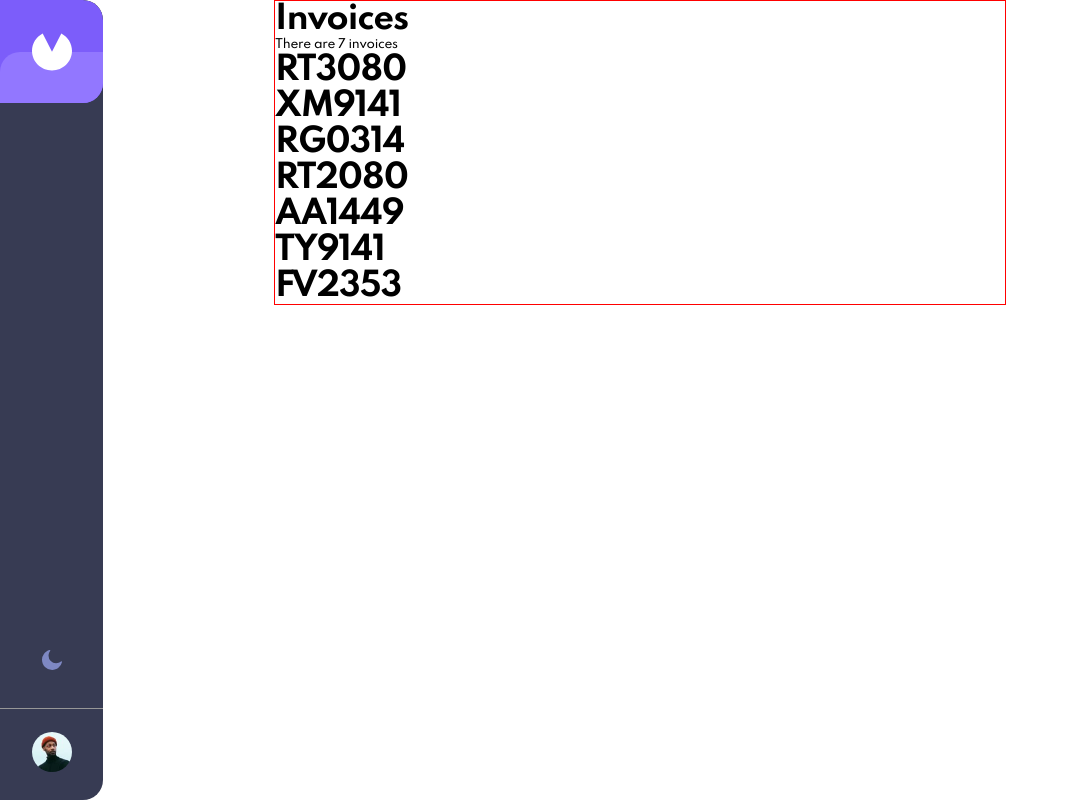
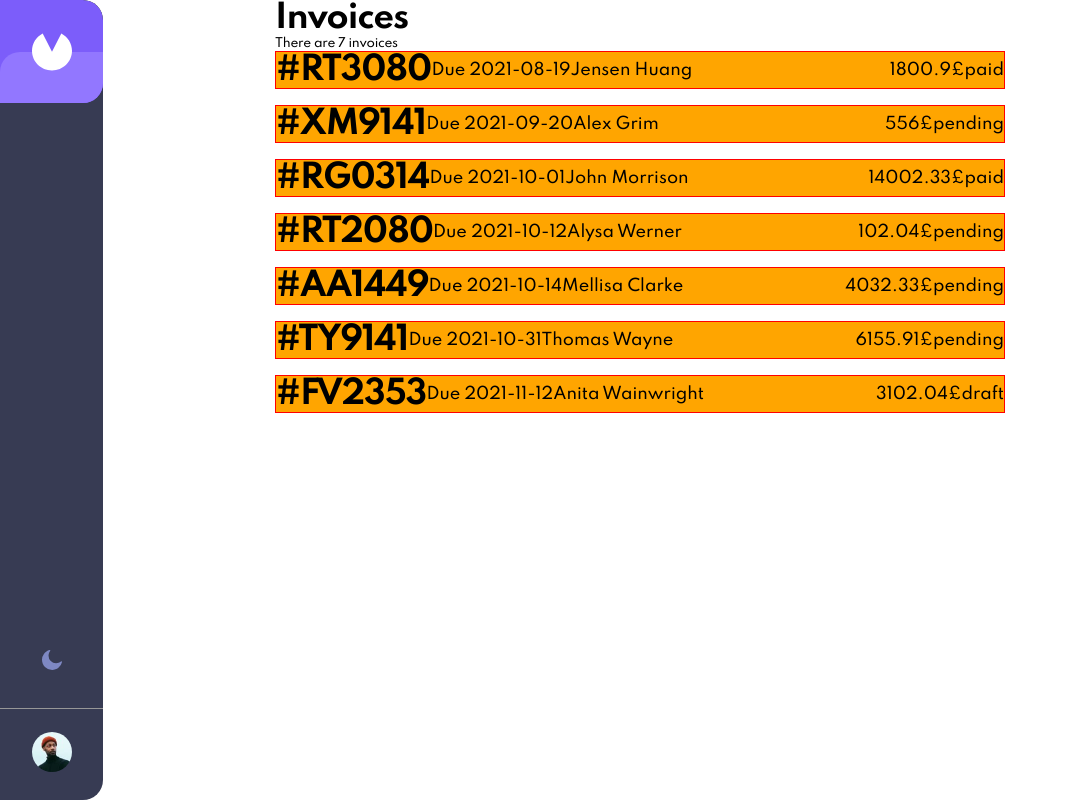
Before and after one commit to nlukic97/react-invoice-app, a React (Create React App) app: page / in a window 1280 px wide. Shown: the whole page, without its empty margins (0-1069 px from the left). Built offline with nearby package versions, Linux system fonts and the light colour scheme.

Commit message:
styling of the invoice lists

```diff
--- a/src/App.js
+++ b/src/App.js
@@ -22,7 +22,6 @@ function App() {
   return (
     <div className='App'>
       <Sidebar />
-
       <Invoices invoices={data} />
     </div>
   );
--- a/src/components/Invoice.js
+++ b/src/components/Invoice.js
@@ -1,7 +1,16 @@
 const Invoice = ({data}) => {
+    console.log(data)
     return (
-        <div>
-            <h1>{data.id}</h1>
+        <div className="_invoice_list_item">
+            <div className="left">
+                <h1>#{data.id}</h1>
+                <span>Due {data.paymentDue}</span>
+                <span>{data.clientName}</span>
+            </div>
+            <div className="right">
+                <span>{data.total}&#163;</span>
+                <span>{data.status}</span>
+            </div>
         </div>
     )
 }
--- a/src/components/Invoices.js
+++ b/src/components/Invoices.js
@@ -16,7 +16,11 @@ const Invoices = ({invoices}) => {
             <h1>Invoices</h1>
             <p className='body-1'>{message}</p>
 
-            {invoices.map(invoice=> <Invoice data={invoice} key={invoice.id} /> )}
+            <div className="invoice_items_list">
+                {invoices.map(invoice=> {
+                    return <Invoice data={invoice} key={invoice.id} className="invoices" />
+                })}
+            </div>
         </div>
     )
 }
--- a/src/css/App.css
+++ b/src/css/App.css
@@ -57,7 +57,6 @@ html.dark-theme body {
 .App {
   max-width: 730px;
   margin: 0 auto;
-  border: 1px solid red;
 }
 
 button.btn {
@@ -132,4 +131,28 @@ html.dark-theme .toggle-theme-icon {
   background: url("../images/icon-sun.svg") no-repeat center center/cover;
 }
 
+._invoice_list_item {
+  display: flex;
+  justify-content: space-between;
+  align-items: center;
+  border: 1px solid red;
+}
+._invoice_list_item:not(:first-child), ._invoice_list_item:not(:last-child) {
+  background-color: orange;
+  margin: 16px 0;
+}
+._invoice_list_item:first-child, ._invoice_list_item:last-child {
+  margin: 0;
+}
+._invoice_list_item .left {
+  display: flex;
+  align-items: center;
+  justify-content: flex-start;
+}
+._invoice_list_item .right {
+  display: flex;
+  align-items: center;
+  justify-content: flex-start;
+}
+
 /*# sourceMappingURL=App.css.map */
--- a/src/scss/imports/_layout.scss
+++ b/src/scss/imports/_layout.scss
@@ -17,5 +17,5 @@ html.dark-theme body {
     max-width: 730px;
     // max-width: 50; //combine this somehow
     margin: 0 auto;
-    border: 1px solid red;
+    // border: 1px solid red;
 }
--- /dev/null
+++ b/src/scss/imports/components/_invoice_list_item.scss
@@ -0,0 +1,34 @@
+// .invoice_items_list {
+
+
+
+    ._invoice_list_item {
+
+        &:not(:first-child), &:not(:last-child) {
+            background-color: orange;
+            margin: 16px 0;
+        }
+
+        &:first-child,&:last-child {
+            margin: 0;
+        }
+
+        display: flex;
+        justify-content: space-between;
+        align-items: center;
+        border: 1px solid red;
+
+
+        .left {
+            display: flex;
+            align-items: center;
+            justify-content: flex-start;
+        }
+
+        .right {
+            display: flex;
+            align-items: center;
+            justify-content: flex-start;
+        }
+    }
+// }
--- a/src/scss/main.scss
+++ b/src/scss/main.scss
@@ -6,3 +6,4 @@
 
 @import './imports/components/button';
 @import './imports/components/banner';
+@import './imports/components/invoice_list_item';
```
Also changed, not shown: 1 other file (tests, documents, lock files or other folders).
